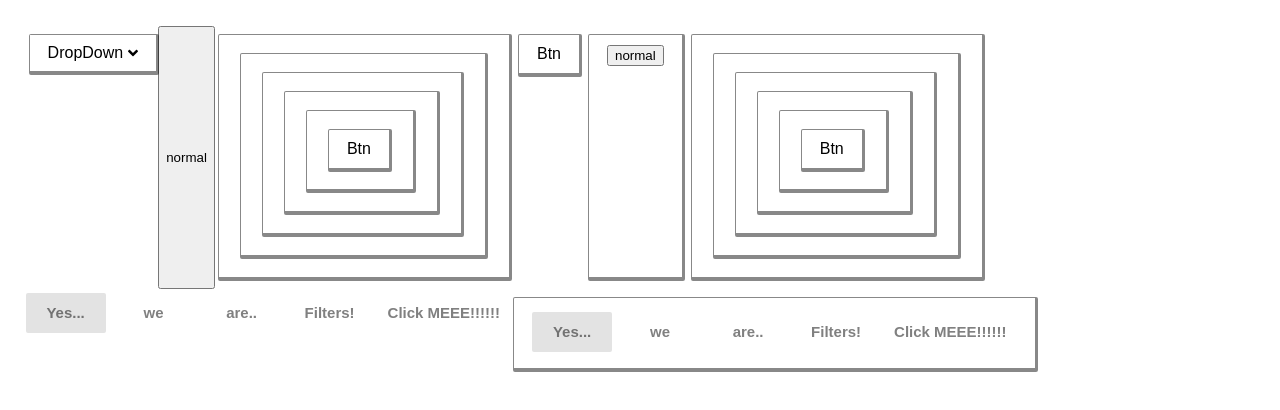
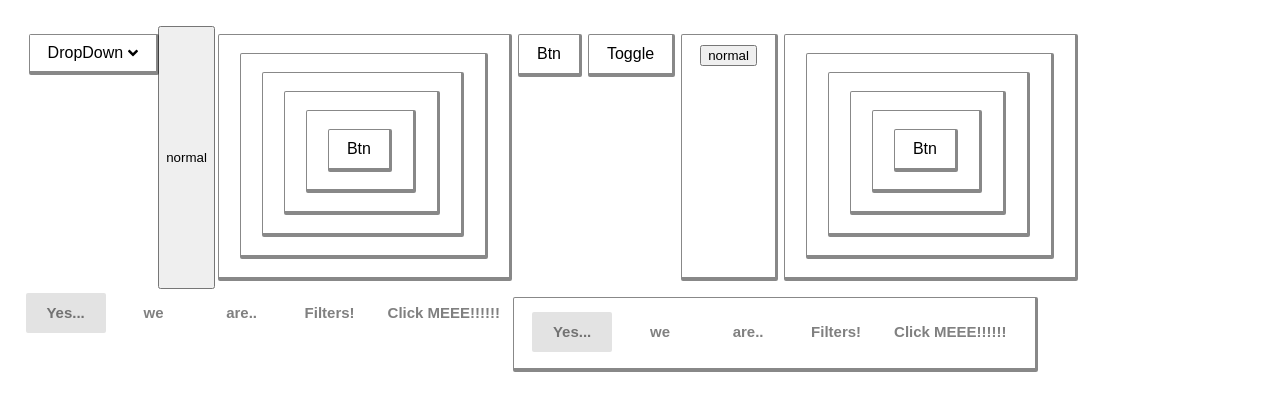
Before and after one commit to Envl/OaPack, a React (Create React App) app in the folder oa-react/: page / in a window 1280 px wide. Shown: the top 410 px of the page. Built offline with nearby package versions, Linux system fonts and the light colour scheme.

Commit message:
add Button type of Toggle

```diff
--- a/oa-react/src/App.jsx
+++ b/oa-react/src/App.jsx
@@ -31,6 +31,10 @@ function App() {
       <Button onClick={() => console.log('ssss')} test='aa' className='sss'>
         btn
       </Button>
+      {/* use event.isToggleOn to check the status of toggle button */}
+      <Button type={'toggle'} onClick={e => console.log(e.isToggleOn)}>
+        toggle
+      </Button>
       <Card>
         <button>normal</button>
       </Card>
--- a/oa-react/src/components/Button.jsx
+++ b/oa-react/src/components/Button.jsx
@@ -1,4 +1,5 @@
 import React, {useState, useEffect, useRef} from 'react'
+import PropTypes from 'prop-types'
 
 export const Card = props => {
   return (
@@ -18,18 +19,31 @@ const Button = props => {
       <button
         {...props}
         onClick={evt => {
-          props.onClick && props.onClick(evt)
-          if (props.toggle) {
+          if (props.type === 'toggle') {
+            props.onClick && props.onClick({...evt, isToggleOn: !pressed})
             setPressed(!pressed)
+          } else {
+            props.onClick && props.onClick(evt)
           }
         }}
-        className={`oa-btn ${pressed ? 'oa-btn-on' : 'oa-btn-off'} ${
-          props.className ? props.className : ''
-        }`}>
+        className={`oa-btn ${
+          props.type === 'toggle'
+            ? pressed
+              ? 'oa-toggle-on'
+              : 'oa-toggle-off'
+            : ''
+        } ${props.className ? props.className : ''}`}>
         {props.children}
       </button>
     </div>
   )
 }
 
+Button.propTypes = {
+  type: PropTypes.string,
+}
+Button.defaultProps = {
+  type: 'button',
+}
+
 export default Button
--- a/oa-react/src/components/_Buttons.scss
+++ b/oa-react/src/components/_Buttons.scss
@@ -22,3 +22,20 @@
   top: 0;
   left: 0;
 }
+
+.oa-toggle-on {
+  @include comic-pressed();
+}
+
+.oa-toggle-on {
+  filter: brightness(89%);
+  &:active {
+    filter: brightness(85%);
+  }
+  &:hover {
+    @include comic-pressed();
+  }
+}
+.oa-toggle-off {
+  @include hover-dark();
+}
--- a/oa-react/src/components/_mixin.scss
+++ b/oa-react/src/components/_mixin.scss
@@ -1,3 +1,7 @@
+@mixin transition-fast {
+  transition: ease-in-out 0.1s;
+}
+
 @mixin comic-border {
   outline: none;
   // text-decoration: none;
@@ -21,7 +25,7 @@
   }
 }
 @mixin comic {
-  transition: ease-in-out 0.1s;
+  @include transition-fast();
   @include comic-border();
   @include comic-hover();
   @include comic-active();
```
